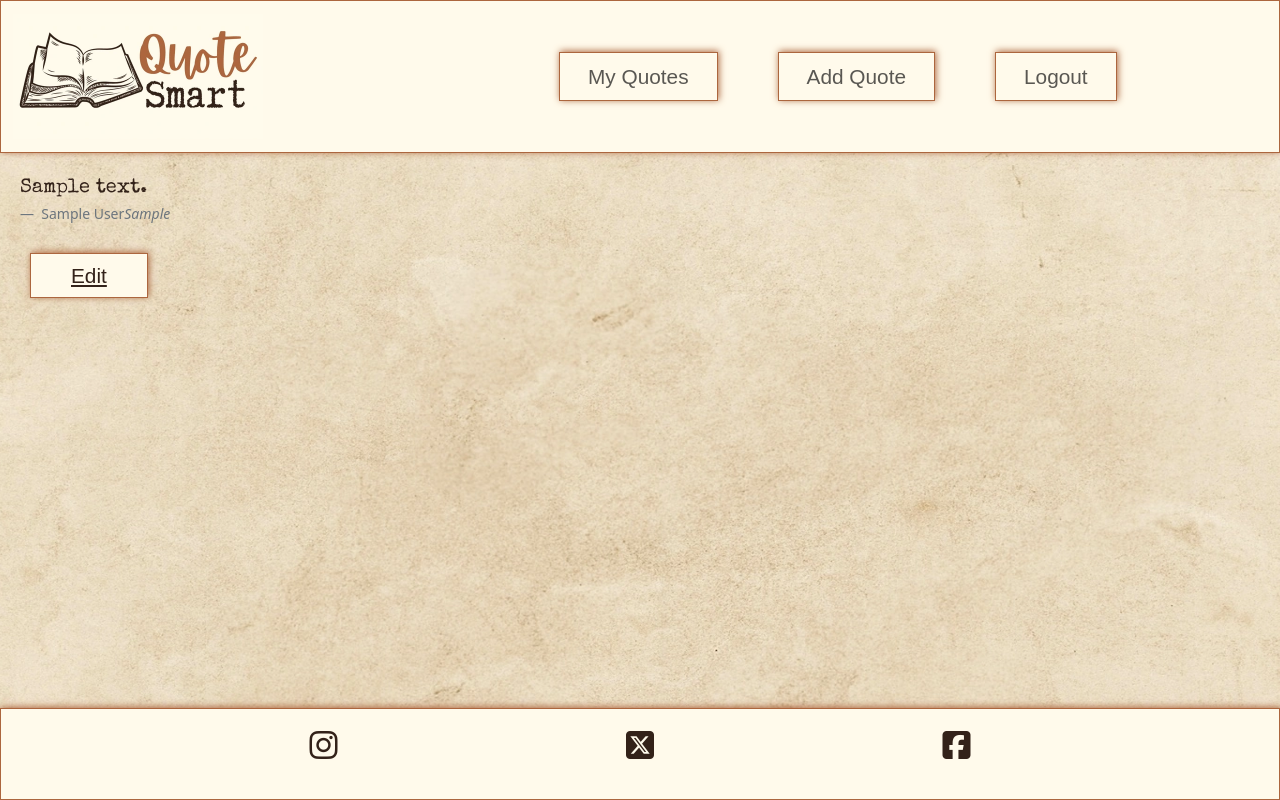
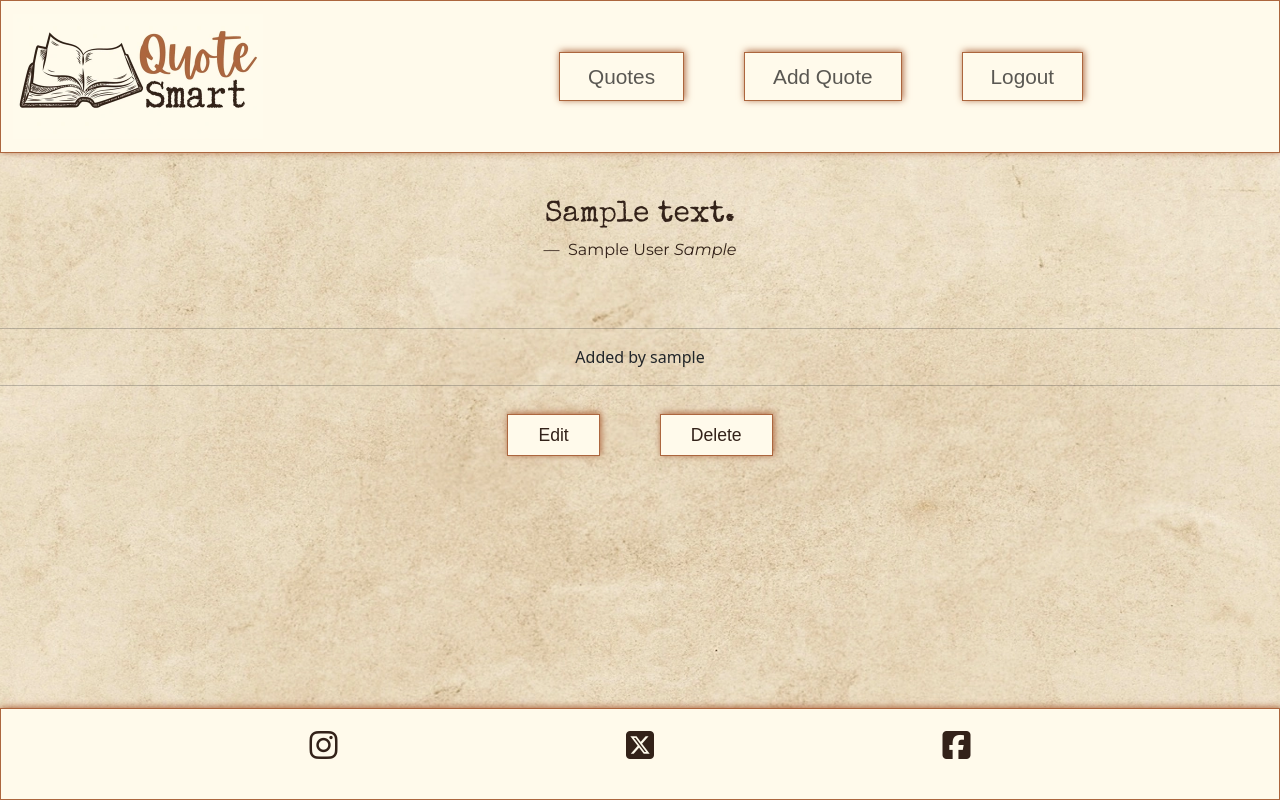
Before and after one commit to codebyMai/quotesmart-project, a Django app: page /quote/quote/1/ in a window 1280 px wide. Run offline with Django 5.2, Linux system fonts and the light colour scheme; a user stored in the database is signed in; tables that the repository leaves empty hold one stand-in row (values such as "Sample post"); some libraries are stand-ins or nearby versions.

Commit message:
add delete quote

```diff
--- a/quote/templates/quote_detail.html
+++ b/quote/templates/quote_detail.html
@@ -4,23 +4,32 @@
 {% block title %}Quotes{% endblock %}
 
 {% block content %}
-<body>
-    <div class="row"></div>
-        <div class="col-md-6" class="justify-content-center">
-            <div class="quotes">
-                <blockquote class="blockquote">
-                    <p>{{quote.content}}</p>
-                </blockquote>
+    <div class="text-center">
+        <div>
+            <blockquote class="blockquote">
+                <p class="quotes-detail">{{quote.content}}</p>
+            </blockquote>
 
-                <figcaption class="blockquote-footer">
-                    {{quote.author}}<cite title="Source Title">{{quote.source}}</cite>
-                </figcaption>
+            <figcaption class="blockquote-footer" class="fw-bolder" >
+                {{quote.author}}
+                <cite title="Source Title">{{quote.source}}</cite>
+            </figcaption>
+            <hr>
+            <p class="mb-20"> Added by {{quote.added_by}}</p>
+            <hr>
+
+
+        </div>
+        {% if user.id == quote.added_by.id %}
+            <div class="btn-group">
+                <div>
+                    <a href="{% url 'edit-quote' quote.pk %}" class="button">Edit</a>
+                <br>
+                </div>
+                <div>
+                    <a href="{% url 'delete-quote' quote.pk %}" class="button">Delete</a>
+                </div>
             </div>
-            <div>
-                <a href="{% url 'edit-quote' quote.pk %}"
-                class="button">Edit</a>
-            </div>
-
+        {% endif %}
     </div>
-</body>
 {% endblock %}
--- a/quote/urls.py
+++ b/quote/urls.py
@@ -1,9 +1,10 @@
 from django.urls import path
-from .views import Quotes, AddQuote, DetailQuote, EditQuote
+from .views import Quotes, AddQuote, DetailQuote, EditQuote, DeleteQuote
 
 urlpatterns = [
     path('add/', AddQuote.as_view(), name='add_quote'),
     path('', Quotes.as_view(), name='quotes'),
     path('quote/edit/<int:pk>/', EditQuote.as_view(), name='edit-quote'),
     path('quote/<int:pk>/', DetailQuote.as_view(), name='detail-quote'),
+    path('quote/<int:pk>/delete', DeleteQuote.as_view(), name='delete-quote'),
 ]
--- a/quote/views.py
+++ b/quote/views.py
@@ -5,12 +5,14 @@ from django.contrib.auth.decorators import login_required
 from .models import Quote
 from .forms import QuoteForm
 
+
 # Create your views here
 
 class Quotes(ListView):
     template_name = "quote/quotes.html"
     model = Quote
     context_object_name = 'quotes'
+    paginate_by = 4
 
 class DetailQuote(DetailView):
     model = Quote
@@ -31,3 +33,8 @@ class EditQuote(UpdateView):
     template_name = 'edit_quote.html'
     fields = ['content', 'author', 'source', 'category']
     success_url = '/quote/'
+
+class DeleteQuote(DeleteView):
+    model = Quote
+    template_name = 'delete_quote.html'
+    success_url = '/quote/'
--- a/static/css/style.css
+++ b/static/css/style.css
@@ -21,14 +21,18 @@ h1, h2, h3 {
     padding: 20px;
 }
 .button {
-    padding: 10px 40px;
+    padding: 10px 30px;
     box-shadow: 1px -1px 7px 0 #ac663e;
     border: 1px solid #ac663e;
     margin: 0px 30px;
     color: #332219;
     background-color: #fffaeb;
     font-family: 'Montserrart', sans-serif;
-    font-size: 130%;
+    font-size: 110%;
+    text-decoration: none;
+}
+.button:hover {
+    box-shadow: 4px -4px 8px 0 #ac663e;
 }
 
 /* Header */
@@ -102,3 +106,17 @@ footer {
 .quotes {
     padding: 20px;
 }
+.blockquote-footer {
+    font-size: 16px;
+    color: #332219;
+    font-family: 'Montserrat', sans-serif;
+    padding-bottom: 50px;
+}
+.quotes-detail {
+    padding-top: 40px;
+    font-size:30px;
+}
+
+.btn-group {
+    margin-top: 20px;
+}
--- a/templates/allauth/account/base_entrance.html
+++ b/templates/allauth/account/base_entrance.html
@@ -1 +1 @@
-{% extends "allauth/layouts/entrance.html" %}
+{% extends "base.html" %}
--- a/templates/base.html
+++ b/templates/base.html
@@ -18,7 +18,7 @@
 </head>
 <body id="bg" aria-label = "paper texture" style="background-image: url('{% static "images/background.webp"%}')";>
     {% include 'includes/header.html' %}
-    <main>
+    <main class="text-center"">
         {% block content %}
 
         {% endblock %}
--- a/templates/includes/header.html
+++ b/templates/includes/header.html
@@ -13,7 +13,7 @@
             <ul class="navbar-nav" class="d-flex justify-content-center">
               {% if user.is_authenticated %}
               <li class="nav-item">
-                <a class="nav-link" href="{% url 'quotes' %}">My Quotes</a>
+                <a class="nav-link" href="{% url 'quotes' %}">Quotes</a>
               </li>
               <li class="nav-item">
                 <a class="nav-link" href="{% url 'add_quote' %}">Add Quote</a>
```
Also changed, not shown: quote/templates/delete_quote.html (added, +20 -0 lines), templates/403.html (deleted, +0 -11 lines), templates/404.html (added, +11 -0 lines).
